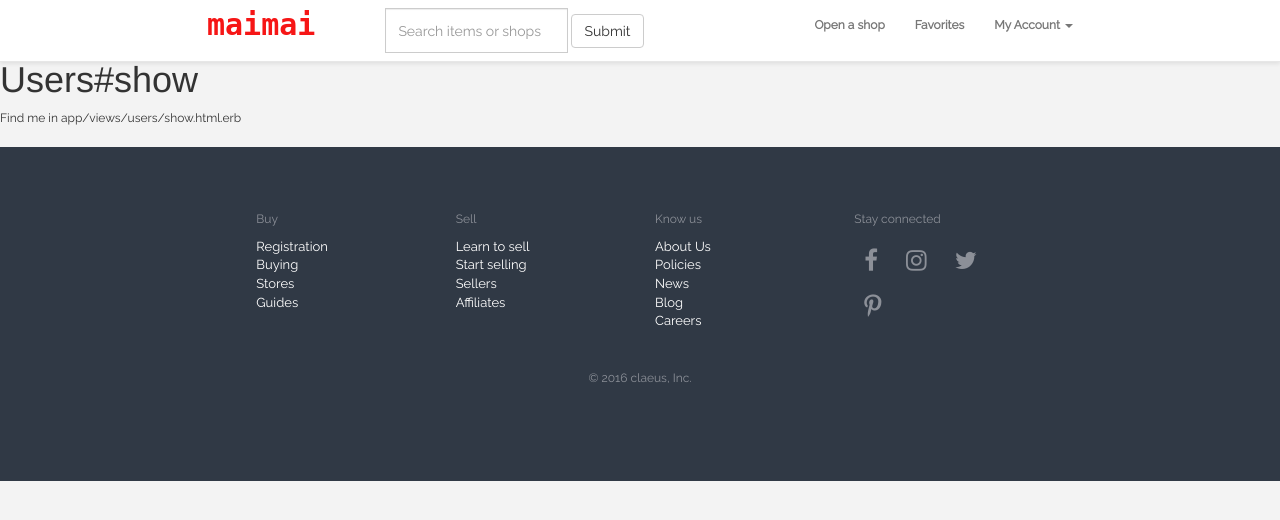
After one commit to claeusdev/mai, a Rails app: page /users/1 in a window 1280 px wide. The commit adds this page. Shown: the top 520 px of the page. Run offline with Rails 7, Linux system fonts and the light colour scheme; the visitor is signed in with stand-in values (Sample User, id 1); style sheets or scripts are compiled from the project's sources; parts of the project's set-up code (start-up, migrations or seed data) failed here and were passed over; some libraries are stand-ins or nearby versions.

Commit message:
Added user profile and finished devise confirmable

```diff
--- /dev/null
+++ b/app/assets/javascripts/users.coffee
@@ -0,0 +1,3 @@
+# Place all the behaviors and hooks related to the matching controller here.
+# All this logic will automatically be available in application.js.
+# You can use CoffeeScript in this file: http://coffeescript.org/
--- /dev/null
+++ b/app/assets/stylesheets/users.scss
@@ -0,0 +1,3 @@
+// Place all the styles related to the users controller here.
+// They will automatically be included in application.css.
+// You can use Sass (SCSS) here: http://sass-lang.com/
--- /dev/null
+++ b/app/controllers/users_controller.rb
@@ -0,0 +1,5 @@
+class UsersController < ApplicationController
+  def show
+    @user = User.find(params[:id])
+  end
+end
--- /dev/null
+++ b/app/helpers/users_helper.rb
@@ -0,0 +1,2 @@
+module UsersHelper
+end
--- a/app/models/listing.rb
+++ b/app/models/listing.rb
@@ -4,5 +4,5 @@ class Listing < ActiveRecord::Base
 
   belongs_to :category
 
-  validates :name, :description, :price, :location, :category_id, presence: true
+  validates :name, :description, :price, :location, :category_id, :image, presence: true
 end
--- a/app/views/categories/show.html.erb
+++ b/app/views/categories/show.html.erb
@@ -1,9 +1,9 @@
 
-<br><div class="container-fluid">
-  <div class="section-home">
+<br><div class="section-home">
+  <div class="container-fluid">
     <p id="notice"><%= notice %></p>
 
-      <h2 class="section-header"><%= @category.name %></h2>
+      <h2 class="section-header" style="text-align: center;"><%= @category.name %></h2>
 
 
     <hr>
--- a/app/views/layouts/_header.html.erb
+++ b/app/views/layouts/_header.html.erb
@@ -28,7 +28,7 @@
           <li class="dropdown">
             <a href="#" class="dropdown-toggle round-image-50" data-toggle="dropdown" role="button" aria-haspopup="true" aria-expanded="false">My Account <span class="caret"></span></a>
             <ul class="dropdown-menu">
-              <li><%= link_to "View profile" %></li>
+              <li><%= link_to "View profile", @user %></li>
               <li><%= link_to "Messages" %></li>
               <li><%= link_to "Account settings", edit_user_registration_path %></li>
               <li role="separator" class="divider"></li>
--- /dev/null
+++ b/app/views/users/show.html.erb
@@ -0,0 +1,2 @@
+<h1>Users#show</h1>
+<p>Find me in app/views/users/show.html.erb</p>
--- a/config/initializers/devise.rb
+++ b/config/initializers/devise.rb
@@ -127,7 +127,7 @@ Devise.setup do |config|
   # initial account confirmation) to be applied. Requires additional unconfirmed_email
   # db field (see migrations). Until confirmed, new email is stored in
   # unconfirmed_email column, and copied to email column on successful confirmation.
-  config.reconfirmable = true
+  config.reconfirmable = false
 
   # Defines which key will be used when confirming an account
   # config.confirmation_keys = [:email]
--- a/config/routes.rb
+++ b/config/routes.rb
@@ -1,6 +1,10 @@
 Rails.application.routes.draw do
+
+
   resources :categories
   devise_for :users
+  resources :users
+
   get 'pages/home'
 
   get 'pages/about'
--- a/db/migrate/20160605231133_add_confirmable_to_devise.rb
+++ b/db/migrate/20160605231133_add_confirmable_to_devise.rb
@@ -1,5 +1,4 @@
 class AddConfirmableToDevise < ActiveRecord::Migration
-  class AddConfirmableToDevise < ActiveRecord::Migration
   # Note: You can't use change, as User.update_all will fail in the down migration
   def up
     add_column :users, :confirmation_token, :string
@@ -10,7 +9,8 @@ class AddConfirmableToDevise < ActiveRecord::Migration
     # User.reset_column_information # Need for some types of updates, but not for update_all.
     # To avoid a short time window between running the migration and updating all existing
     # users as confirmed, do the following
-    execute("UPDATE users SET confirmed_at = date('now')")
+    User.all.update_all confirmed_at: Time.now
+    # execute("UPDATE users SET confirmed_at = date('now')")
     # All existing user accounts should be able to log in after this.
     # Remind: Rails using SQLite as default. And SQLite has no such function :NOW.
     # Use :date('now') instead of :NOW when using SQLite.
@@ -23,4 +23,3 @@ class AddConfirmableToDevise < ActiveRecord::Migration
     # remove_columns :users, :unconfirmed_email # Only if using reconfirmable
   end
 end
-end
--- /dev/null
+++ b/db/migrate/20160609150420_add_user_id_to_listings.rb
@@ -0,0 +1,5 @@
+class AddUserIdToListings < ActiveRecord::Migration
+  def change
+    add_column :listings, :user_id, :integer
+  end
+end
```
Also changed, not shown: test/controllers/users_controller_test.rb (added, +9 -0 lines), db/schema.rb.
